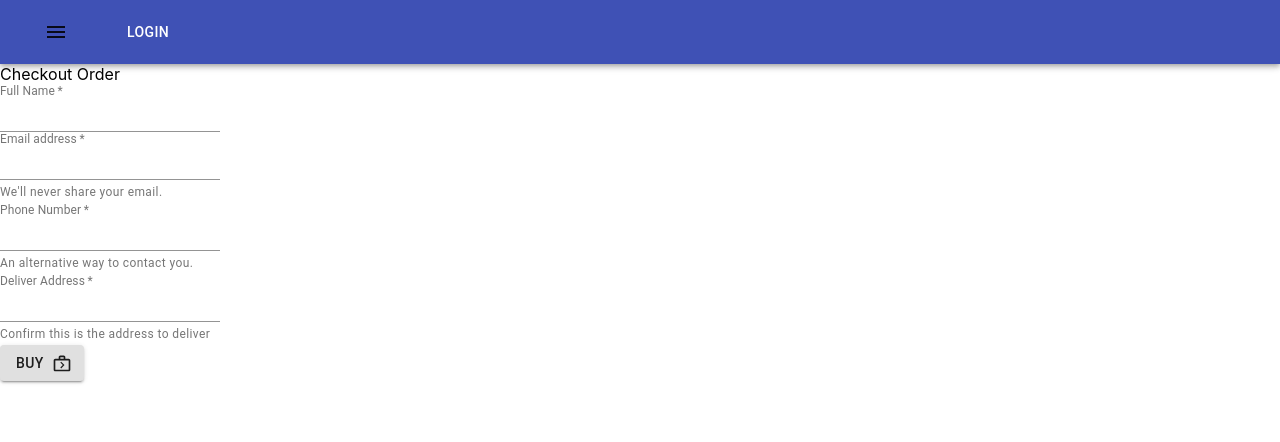
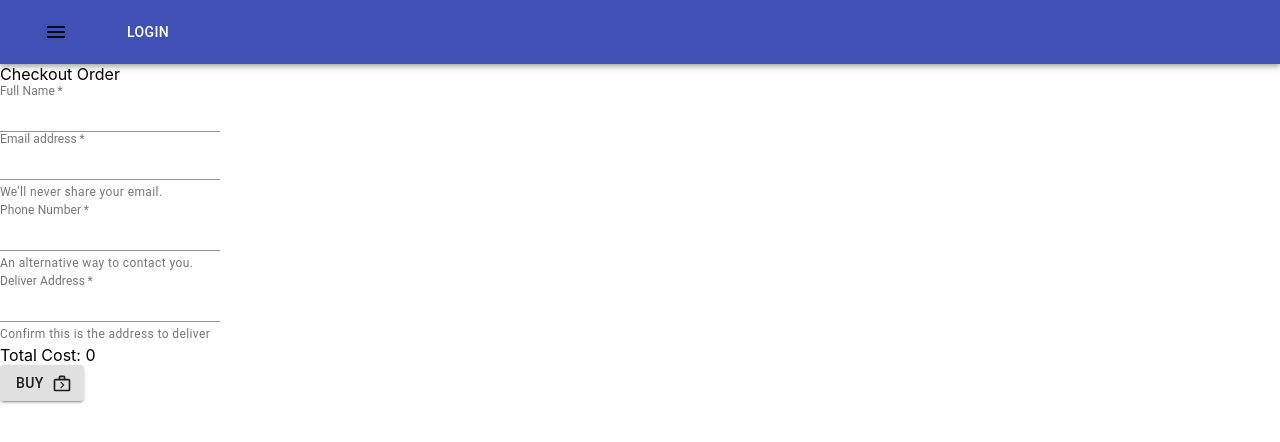
Before and after one commit to Gerson4G/innoscripta-front, a React (Create React App) app: page /checkout in a window 1280 px wide. Shown: the top 442 px of the page. Built offline with nearby package versions, Linux system fonts and the light colour scheme.

Commit message:
total cost

```diff
--- a/src/components/Checkout.jsx
+++ b/src/components/Checkout.jsx
@@ -18,7 +18,7 @@ export default class Checkout extends Component {
   render() {
     return (
       <ContextData>
-        {({ user }) => (
+        {({ user, cart }) => (
             <>
                     Checkout Order
                     <form onSubmit={this.submit}>
@@ -38,6 +38,9 @@ export default class Checkout extends Component {
                             <InputLabel required shrink htmlFor="deliver-input">Deliver Address</InputLabel>
                             <Input id="deliver-input" aria-describedby="deliver-helper" />
                             <FormHelperText id="deliver-helper">Confirm this is the address to deliver</FormHelperText>
+                        </div>
+                        <div>
+                            Total Cost: {cart.reduce( (acc, {quantity, price}) => acc + (quantity * price) , 0 )}
                         </div>
                         <Button
                             variant="contained"
```
